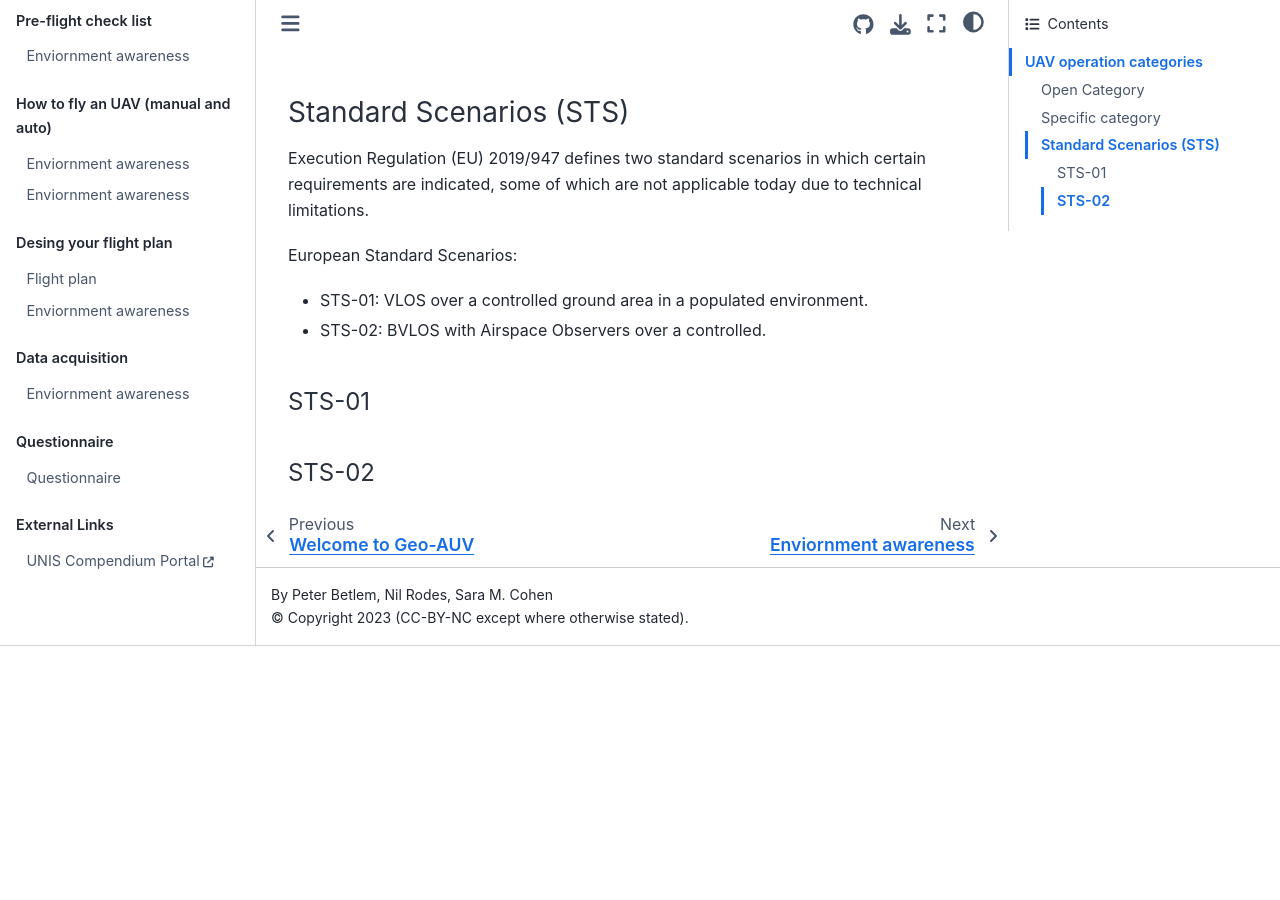
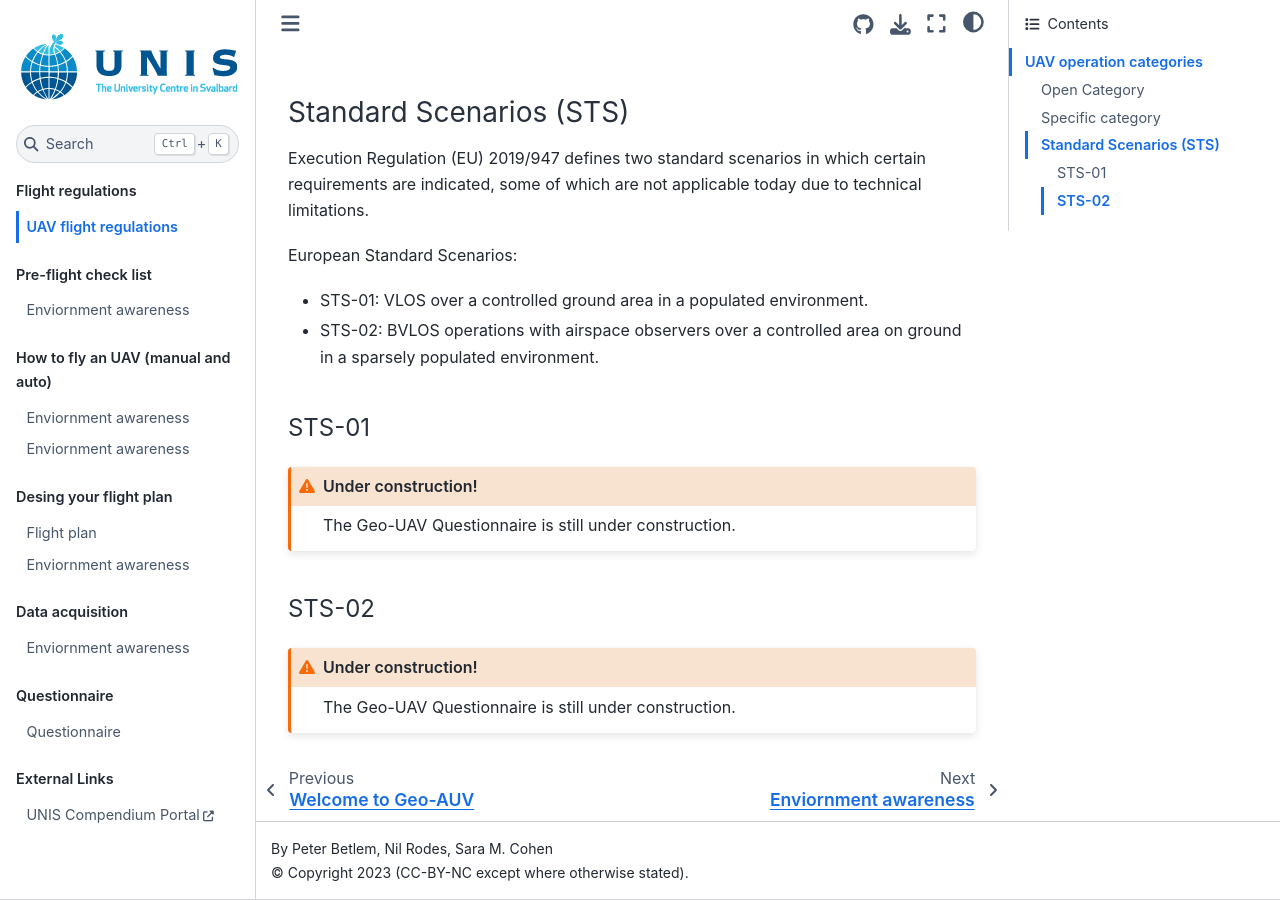
Before and after one commit to UNISvalbard/Geo-UAV, a Jupyter Book: the page built from content/lessons/regulations/regulations.md, in a window 1280 px wide and 900 px high, scrolled down 3208 px. Built offline with Jupyter Book 1.0.4 settings and Sphinx 7.4.7 and the Sphinx Book theme 1.1.4, drawn with Linux system fonts in a browser that asks for light colours; before the commit the page ends 3854 px from its top, so only the background shows below that.

Commit message:
udpate regulations

````diff
--- a/content/lessons/regulations/regulations.md
+++ b/content/lessons/regulations/regulations.md
@@ -82,9 +82,16 @@
 
 European Standard Scenarios:
 - STS-01: VLOS over a controlled ground area in a populated environment.
-- STS-02: BVLOS with Airspace Observers over a controlled.
+- STS-02: BVLOS operations with airspace observers over a controlled area on ground in a sparsely populated environment.
 
 #### STS-01
-
+```{admonition} Under construction!
+:class: warning
+The Geo-UAV Questionnaire is still under construction.
+```
 
 #### STS-02
+```{admonition} Under construction!
+:class: warning
+The Geo-UAV Questionnaire is still under construction.
+```
````
